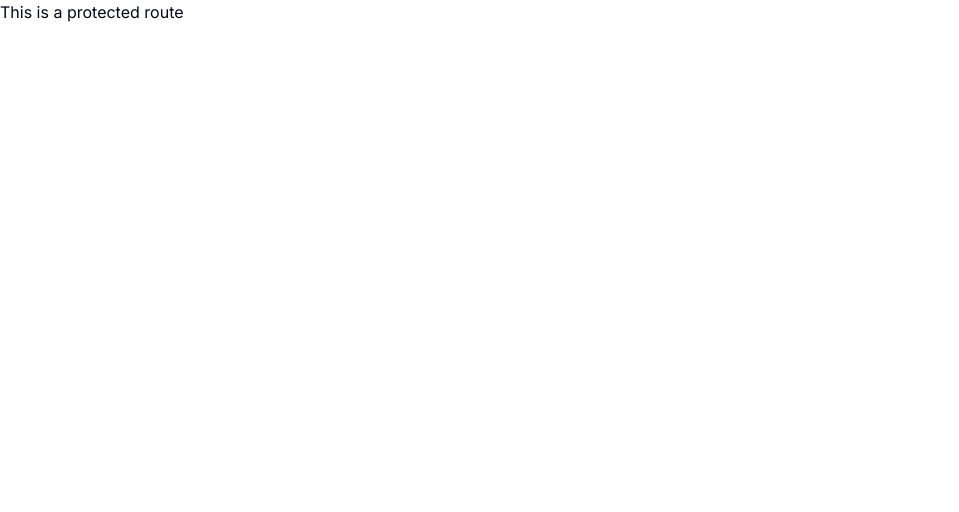
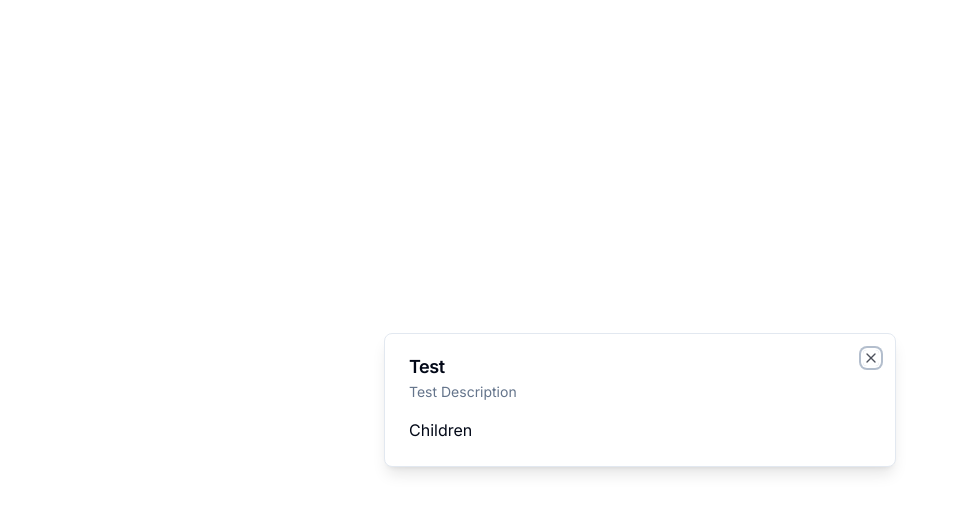
Before and after one commit to nikhilsharma26500/Vivek-Marketing-Cool-Store, a Next.js app: page / in a window 1280 px wide. Shown: the top 512 px of the page, without its empty margins (0-959 px from the left). Built offline with nearby package versions, Linux system fonts and the light colour scheme.

Commit message:
configured modal and installed zustand

```diff
--- a/app/(root)/page.tsx
+++ b/app/(root)/page.tsx
@@ -1,9 +1,13 @@
+import { Modal } from "@/components/ui/modal";
+import { UserButton } from "@clerk/nextjs";
 
 
 const SetupPage = () => {
     return (
       <>
-        <h1>This is a protected route</h1>
+        <Modal title="Test" description="Test Description" isOpen onClose={() => {}}>
+          Children
+        </Modal>
       </>
     )
   }
--- /dev/null
+++ b/components/ui/dialog.tsx
@@ -0,0 +1,123 @@
+"use client"
+
+import * as React from "react"
+import * as DialogPrimitive from "@radix-ui/react-dialog"
+import { X } from "lucide-react"
+
+import { cn } from "@/lib/utils"
+
+const Dialog = DialogPrimitive.Root
+
+const DialogTrigger = DialogPrimitive.Trigger
+
+const DialogPortal = ({
+  className,
+  ...props
+}: DialogPrimitive.DialogPortalProps) => (
+  <DialogPrimitive.Portal className={cn(className)} {...props} />
+)
+DialogPortal.displayName = DialogPrimitive.Portal.displayName
+
+const DialogOverlay = React.forwardRef<
+  React.ElementRef<typeof DialogPrimitive.Overlay>,
+  React.ComponentPropsWithoutRef<typeof DialogPrimitive.Overlay>
+>(({ className, ...props }, ref) => (
+  <DialogPrimitive.Overlay
+    ref={ref}
+    className={cn(
+      "fixed inset-0 z-50 bg-background/80 backdrop-blur-sm data-[state=open]:animate-in data-[state=closed]:animate-out data-[state=closed]:fade-out-0 data-[state=open]:fade-in-0",
+      className
+    )}
+    {...props}
+  />
+))
+DialogOverlay.displayName = DialogPrimitive.Overlay.displayName
+
+const DialogContent = React.forwardRef<
+  React.ElementRef<typeof DialogPrimitive.Content>,
+  React.ComponentPropsWithoutRef<typeof DialogPrimitive.Content>
+>(({ className, children, ...props }, ref) => (
+  <DialogPortal>
+    <DialogOverlay />
+    <DialogPrimitive.Content
+      ref={ref}
+      className={cn(
+        "fixed left-[50%] top-[50%] z-50 grid w-full max-w-lg translate-x-[-50%] translate-y-[-50%] gap-4 border bg-background p-6 shadow-lg duration-200 data-[state=open]:animate-in data-[state=closed]:animate-out data-[state=closed]:fade-out-0 data-[state=open]:fade-in-0 data-[state=closed]:zoom-out-95 data-[state=open]:zoom-in-95 data-[state=closed]:slide-out-to-left-1/2 data-[state=closed]:slide-out-to-top-[48%] data-[state=open]:slide-in-from-left-1/2 data-[state=open]:slide-in-from-top-[48%] sm:rounded-lg md:w-full",
+        className
+      )}
+      {...props}
+    >
+      {children}
+      <DialogPrimitive.Close className="absolute right-4 top-4 rounded-sm opacity-70 ring-offset-background transition-opacity hover:opacity-100 focus:outline-none focus:ring-2 focus:ring-ring focus:ring-offset-2 disabled:pointer-events-none data-[state=open]:bg-accent data-[state=open]:text-muted-foreground">
+        <X className="h-4 w-4" />
+        <span className="sr-only">Close</span>
+      </DialogPrimitive.Close>
+    </DialogPrimitive.Content>
+  </DialogPortal>
+))
+DialogContent.displayName = DialogPrimitive.Content.displayName
+
+const DialogHeader = ({
+  className,
+  ...props
+}: React.HTMLAttributes<HTMLDivElement>) => (
+  <div
+    className={cn(
+      "flex flex-col space-y-1.5 text-center sm:text-left",
+      className
+    )}
+    {...props}
+  />
+)
+DialogHeader.displayName = "DialogHeader"
+
+const DialogFooter = ({
+  className,
+  ...props
+}: React.HTMLAttributes<HTMLDivElement>) => (
+  <div
+    className={cn(
+      "flex flex-col-reverse sm:flex-row sm:justify-end sm:space-x-2",
+      className
+    )}
+    {...props}
+  />
+)
+DialogFooter.displayName = "DialogFooter"
+
+const DialogTitle = React.forwardRef<
+  React.ElementRef<typeof DialogPrimitive.Title>,
+  React.ComponentPropsWithoutRef<typeof DialogPrimitive.Title>
+>(({ className, ...props }, ref) => (
+  <DialogPrimitive.Title
+    ref={ref}
+    className={cn(
+      "text-lg font-semibold leading-none tracking-tight",
+      className
+    )}
+    {...props}
+  />
+))
+DialogTitle.displayName = DialogPrimitive.Title.displayName
+
+const DialogDescription = React.forwardRef<
+  React.ElementRef<typeof DialogPrimitive.Description>,
+  React.ComponentPropsWithoutRef<typeof DialogPrimitive.Description>
+>(({ className, ...props }, ref) => (
+  <DialogPrimitive.Description
+    ref={ref}
+    className={cn("text-sm text-muted-foreground", className)}
+    {...props}
+  />
+))
+DialogDescription.displayName = DialogPrimitive.Description.displayName
+
+export {
+  Dialog,
+  DialogTrigger,
+  DialogContent,
+  DialogHeader,
+  DialogFooter,
+  DialogTitle,
+  DialogDescription,
+}
--- /dev/null
+++ b/components/ui/modal.tsx
@@ -0,0 +1,49 @@
+"use client"
+
+import {
+    Dialog,
+    DialogContent,
+    DialogDescription,
+    DialogHeader,
+    DialogTitle
+} from "@/components/ui/dialog";
+
+interface ModalProps {
+    title: string,
+    description: string,
+    isOpen: boolean,
+    onClose: () => void,
+    children?: React.ReactNode
+}
+
+export const Modal: React.FC<ModalProps> = ({
+    title,
+    description,
+    isOpen,
+    onClose,
+    children
+}) => {
+    const onChange = (open: boolean) => {
+        if (!open) {
+            onClose();
+        }
+    }
+
+    return (
+        <Dialog open={isOpen} onOpenChange={onChange}>
+            <DialogContent>
+                <DialogHeader>
+                    <DialogTitle>
+                        {title}
+                    </DialogTitle>
+                    <DialogDescription>
+                        {description}
+                    </DialogDescription>
+                </DialogHeader>
+                <div>
+                    {children}
+                </div>
+            </DialogContent>
+        </Dialog>
+    )
+}
--- a/package.json
+++ b/package.json
@@ -10,6 +10,7 @@
   },
   "dependencies": {
     "@clerk/nextjs": "^4.21.15",
+    "@radix-ui/react-dialog": "^1.0.4",
     "@radix-ui/react-slot": "^1.0.2",
     "@types/node": "20.4.1",
     "@types/react": "18.2.14",
@@ -27,6 +28,7 @@
     "tailwind-merge": "^1.13.2",
     "tailwindcss": "3.3.2",
     "tailwindcss-animate": "^1.0.6",
-    "typescript": "5.1.6"
+    "typescript": "5.1.6",
+    "zustand": "^4.3.9"
   }
 }
```
Also changed, not shown: hooks/use-store-modal.tsx (added, +13 -0 lines), 1 other file (tests, documents, lock files or other folders).
